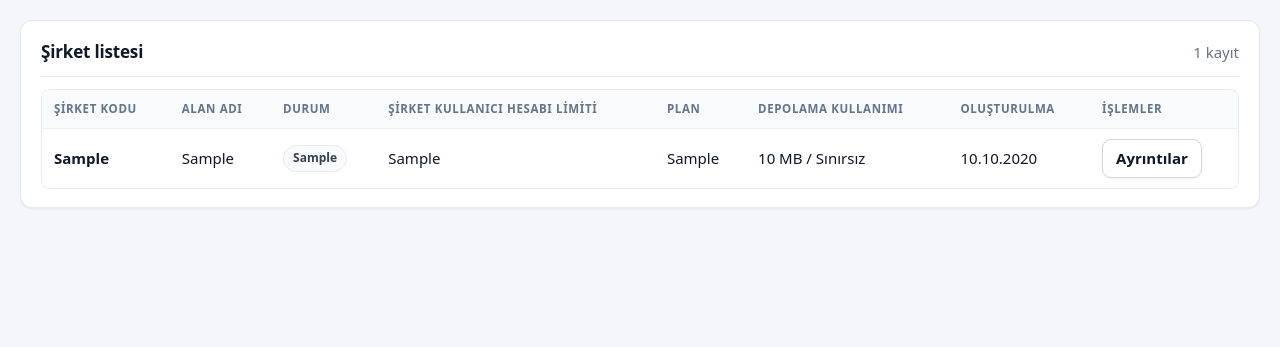
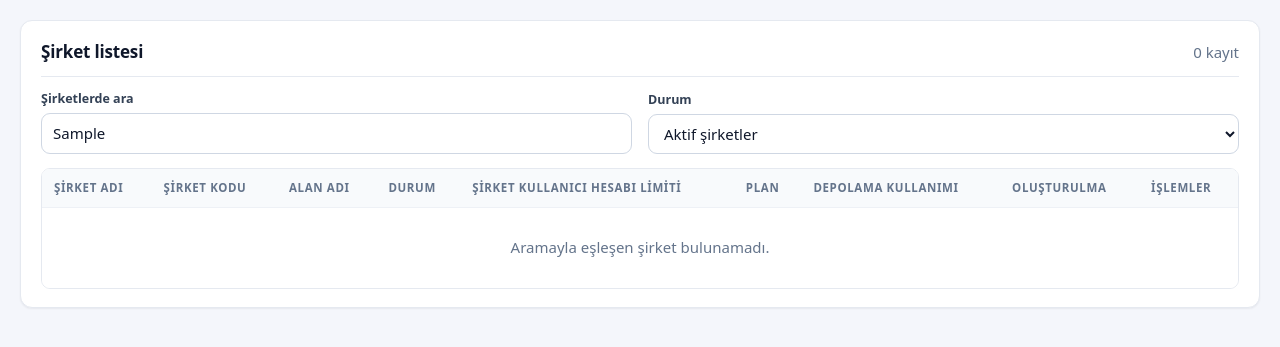
Before and after one commit to hakanozdemir0/persopyro, a Django app: template apps/platform/templates/platform/dashboard.html in a window 1280 px wide. Shown: the part 171-518 px from the top of the page. Run offline with Django 5.2, Linux system fonts and the light colour scheme; the template is opened without the code that fills it: most values are stand-ins (such as "Sample title", 1, 10 or a date in 2020).

Commit message:
Improve company search and table styling

```diff
--- a/apps/platform/templates/platform/base.html
+++ b/apps/platform/templates/platform/base.html
@@ -68,6 +68,11 @@
     button:hover, .button:hover { background: #f8fafc; text-decoration: none; }
     button.primary, .button.primary { border-color: var(--accent); background: var(--accent); color: #fff; }
     button.primary:hover, .button.primary:hover { border-color: var(--accent-dark); background: var(--accent-dark); }
+    button.company-status-action { min-height: 34px; padding: 5px 10px; box-shadow: none; font-size: 13px; }
+    button.company-status-action.deactivate { border-color: #e8d9b9; background: #faf7f0; color: #78633d; }
+    button.company-status-action.deactivate:hover { background: #f3eddf; }
+    button.company-status-action.activate { border-color: #c9dfd0; background: #f1f7f3; color: #456b52; }
+    button.company-status-action.activate:hover { background: #e6f1e9; }
     button.ghost, .button.ghost { border-color: transparent; background: transparent; box-shadow: none; }
     button:focus-visible, .button:focus-visible { outline: 2px solid var(--accent); outline-offset: 2px; }
     .subsection-title { grid-column: 1 / -1; margin: 8px 0 -4px; padding-top: 12px;
--- a/apps/platform/templates/platform/dashboard.html
+++ b/apps/platform/templates/platform/dashboard.html
@@ -115,28 +115,44 @@
   {% if tab != 'create' %}<section class="card" aria-labelledby="company-list-title">
     <div class="section-head">
       <h2 id="company-list-title">Şirket listesi</h2>
-      <span class="muted">{{ tenants|length }} kayıt</span>
+      <span class="muted"><span id="company-result-count">{{ tenants|length }}</span> kayıt</span>
+    </div>
+    <div class="form-grid" style="margin-bottom:14px">
+      <div class="field">
+        <label for="company-search">Şirketlerde ara</label>
+        <input id="company-search" type="search" value="{{ company_search }}" placeholder="Şirket adı veya listedeki başka bir bilgi">
+      </div>
+      <div class="field">
+        <label for="company-status-filter">Durum</label>
+        <select id="company-status-filter">
+          <option value="active" selected>Aktif şirketler</option>
+          <option value="inactive">Pasif şirketler</option>
+          <option value="all">Tüm şirketler</option>
+        </select>
+      </div>
     </div>
     <div class="table-wrap">
       <table>
         <thead>
-          <tr><th>Şirket kodu</th><th>Alan adı</th><th>Durum</th><th>Şirket kullanıcı hesabı limiti</th><th>Plan</th><th>Depolama kullanımı</th><th>Oluşturulma</th><th>İşlemler</th></tr>
+          <tr><th>Şirket adı</th><th>Şirket kodu</th><th>Alan adı</th><th>Durum</th><th>Şirket kullanıcı hesabı limiti</th><th>Plan</th><th>Depolama kullanımı</th><th>Oluşturulma</th><th>İşlemler</th></tr>
         </thead>
-        <tbody>
+        <tbody id="company-list-rows">
         {% for tenant in tenants %}
-          <tr>
+          <tr data-company-row>
+            <td><strong>{{ tenant.9 }}</strong></td>
             <td><strong>{{ tenant.1 }}</strong></td>
             <td>{{ tenant.2|default:"—" }}</td>
-            <td><span class="badge">{{ tenant.3 }}</span></td>
+            <td><span class="badge" data-company-status="{{ tenant.3 }}">{{ tenant.3 }}</span></td>
             <td>{{ tenant.4 }}</td>
             <td>{{ tenant.5|default:"—" }}</td>
             <td>{% if tenant.7 > 0 %}{{ tenant.8|floatformat:"-2" }} / {{ tenant.7|floatformat:"-2" }} MB{% else %}{{ tenant.8|floatformat:"-2" }} MB / Sınırsız{% endif %}</td>
             <td>{{ tenant.6|date:"d.m.Y" }}</td>
-            <td><div class="row-actions"><a class="button" href="{% url 'platform-tenant-detail' tenant.0 %}">Ayrıntılar</a>{% if can_manage_companies %}<a class="button primary" href="{% url 'platform-tenant-detail' tenant.0 %}#company-edit">Düzenle</a>{% endif %}{% if can_toggle_tenant %}{% if tenant.3 == 'active' or tenant.3 == 'trial' %}<form method="post" action="{% url 'platform-tenant-status' tenant.0 %}">{% csrf_token %}<input type="hidden" name="action" value="deactivate"><button class="danger" type="submit">Pasife al</button></form>{% elif tenant.3 == 'suspended' %}<form method="post" action="{% url 'platform-tenant-status' tenant.0 %}">{% csrf_token %}<input type="hidden" name="action" value="activate"><button class="primary" type="submit">Aktif et</button></form>{% endif %}{% endif %}</div></td>
+            <td><div class="row-actions"><a class="button" href="{% url 'platform-tenant-detail' tenant.0 %}">Ayrıntılar</a>{% if can_manage_companies %}<a class="button primary" href="{% url 'platform-tenant-detail' tenant.0 %}#company-edit">Düzenle</a>{% endif %}{% if can_toggle_tenant %}{% if tenant.3 == 'active' or tenant.3 == 'trial' %}<form method="post" action="{% url 'platform-tenant-status' tenant.0 %}">{% csrf_token %}<input type="hidden" name="action" value="deactivate"><button class="company-status-action deactivate" type="submit">Pasife al</button></form>{% elif tenant.3 == 'suspended' %}<form method="post" action="{% url 'platform-tenant-status' tenant.0 %}">{% csrf_token %}<input type="hidden" name="action" value="activate"><button class="company-status-action activate" type="submit">Aktif et</button></form>{% endif %}{% endif %}</div></td>
           </tr>
         {% empty %}
-          <tr><td class="empty-state" colspan="8">Henüz şirket kaydı yok.</td></tr>
+          <tr><td class="empty-state" colspan="9">Henüz şirket kaydı yok.</td></tr>
         {% endfor %}
+          <tr id="company-search-empty" hidden><td class="empty-state" colspan="9">Aramayla eşleşen şirket bulunamadı.</td></tr>
         </tbody>
       </table>
     </div>
@@ -146,6 +162,32 @@
 {% block extra_scripts %}
 <script>
 (() => {
+  const companySearch = document.getElementById('company-search');
+  if (companySearch) {
+    const statusFilter = document.getElementById('company-status-filter');
+    const rows = [...document.querySelectorAll('[data-company-row]')];
+    const empty = document.getElementById('company-search-empty');
+    const count = document.getElementById('company-result-count');
+    const normalize = (value) => value.toLocaleLowerCase('tr-TR').trim();
+    const filterCompanies = () => {
+      const query = normalize(companySearch.value);
+      const selectedStatus = statusFilter?.value || 'active';
+      let visible = 0;
+      rows.forEach((row) => {
+        const status = row.querySelector('[data-company-status]')?.dataset.companyStatus;
+        const isActive = status === 'active' || status === 'trial';
+        const matchesStatus = selectedStatus === 'all' || (selectedStatus === 'active' ? isActive : !isActive);
+        const matches = matchesStatus && normalize(row.textContent).includes(query);
+        row.hidden = !matches;
+        if (matches) visible += 1;
+      });
+      if (empty) empty.hidden = (!query && selectedStatus === 'all') || visible > 0;
+      if (count) count.textContent = String(visible);
+    };
+    companySearch.addEventListener('input', filterCompanies);
+    statusFilter?.addEventListener('change', filterCompanies);
+    filterCompanies();
+  }
   const customBox = document.getElementById('create-custom-fields');
   if (customBox) {
     const customJson = document.getElementById('create-custom-fields-json');
--- a/apps/platform/views.py
+++ b/apps/platform/views.py
@@ -402,10 +402,13 @@ def platform_dashboard(request):  # noqa: ANN001, ANN201
         tenant_id = row[0]
         with tenant_context(tenant_id):
             storage_used_mb = round(tenant_file_usage_bytes(tenant_id) / (1024 * 1024), 2)
+            company_name = Tenant.objects.filter(pk=tenant_id, deleted_at__isnull=True).values_list(
+                "name", flat=True
+            ).first() or row[1]
         tenants.append(
             (
                 *row[:5], dict(TENANT_PLAN_CHOICES).get(row[5], row[5]),
-                row[6], row[7], storage_used_mb,
+                row[6], row[7], storage_used_mb, company_name,
             )
         )
     record_platform_event(
@@ -421,6 +424,7 @@ def platform_dashboard(request):  # noqa: ANN001, ANN201
         {
             "email": user[2],
             "tenants": tenants,
+            "company_search": request.GET.get("q", ""),
             "can_create_tenant": "platform.tenant.create" in permissions,
             "can_manage_companies": "platform.settings.manage" in permissions,
             "can_manage_admins": "platform.role.assign" in permissions,
--- a/apps/testui/templates/testui/app.html
+++ b/apps/testui/templates/testui/app.html
@@ -948,7 +948,7 @@ tıklanınca kapanır.
         </div>
       </div>
       <div class="card">
-        ${kayitSayisi ? `<div class="tablo-kaydir"><table class="data-table" id="calisan-tablosu"><thead><tr>
+        ${kayitSayisi ? `<div class="tablo-kaydir"><table class="data-table zebra" id="calisan-tablosu"><thead><tr>
             <th>Çalışan</th><th>Çalışan no</th><th>Unvan</th><th>Birim</th><th>Yönetici</th>
             <th>Rol (yetki)</th><th class="sayi">Kalan izin</th><th>Durum</th><th class="aksiyon">İşlem</th>
           </tr></thead><tbody>
@@ -2900,7 +2900,7 @@ tıklanınca kapanır.
         if (!rows.length) { tablo.innerHTML = `<div class="bos">Görüntüleme kapsamınızda yaklaşan vardiya ataması yok.</div>`; return; }
         const gorunenler = rows.slice((sayfa - 1) * sayfaBoyutu, sayfa * sayfaBoyutu);
         const islemTarihi = (value) => value ? new Intl.DateTimeFormat("tr-TR", { dateStyle: "short", timeStyle: "short", timeZone: "Europe/Istanbul" }).format(new Date(value)) : "—";
-        tablo.innerHTML = `<div class="tablo-kaydir"><table class="data-table"><thead><tr><th>İşlem tarihi</th><th>İşlem yapılan tarih</th><th>Çalışan</th><th>Birim</th><th>Vardiya</th><th>Atamayı yapan</th>${meta.can_assign ? "<th>İşlem</th>" : ""}</tr></thead><tbody>${gorunenler.map((a) => `<tr><td>${esc(islemTarihi(a.created_at))}</td><td>${esc(a.work_date)}</td><td>${esc(a.employee_name)} <span class="muted small">${esc(a.employee_no)}</span></td><td>${esc(a.department || "—")}</td><td><strong>${esc(a.shift_name)}</strong> · ${esc(a.start_time)}–${esc(a.end_time)}</td><td>${esc(a.assigned_by || "—")}</td>${meta.can_assign ? `<td><button type="button" class="kucuk" data-shift-assignment-edit="${esc(a.id)}">Düzenle</button></td>` : ""}</tr>`).join("")}</tbody></table></div><div class="shift-log-pagination"><label>Sayfada göster <select id="${sayfaBoyutuId}"><option value="5"${sayfaBoyutu === 5 ? " selected" : ""}>5</option><option value="10">10</option><option value="20">20</option><option value="50">50</option></select></label><span class="muted small">${rows.length} kayıt · Sayfa ${sayfa} / ${sayfaSayisi}</span><div><button type="button" class="kucuk" data-page-prev${sayfa <= 1 ? " disabled" : ""}>Önceki</button> <button type="button" class="kucuk" data-page-next${sayfa >= sayfaSayisi ? " disabled" : ""}>Sonraki</button></div></div>`;
+        tablo.innerHTML = `<div class="tablo-kaydir"><table class="data-table zebra"><thead><tr><th>İşlem tarihi</th><th>İşlem yapılan tarih</th><th>Çalışan</th><th>Birim</th><th>Vardiya</th><th>Atamayı yapan</th>${meta.can_assign ? "<th>İşlem</th>" : ""}</tr></thead><tbody>${gorunenler.map((a) => `<tr><td>${esc(islemTarihi(a.created_at))}</td><td>${esc(a.work_date)}</td><td>${esc(a.employee_name)} <span class="muted small">${esc(a.employee_no)}</span></td><td>${esc(a.department || "—")}</td><td><strong>${esc(a.shift_name)}</strong> · ${esc(a.start_time)}–${esc(a.end_time)}</td><td>${esc(a.assigned_by || "—")}</td>${meta.can_assign ? `<td><button type="button" class="kucuk" data-shift-assignment-edit="${esc(a.id)}">Düzenle</button></td>` : ""}</tr>`).join("")}</tbody></table></div><div class="shift-log-pagination"><label>Sayfada göster <select id="${sayfaBoyutuId}"><option value="5"${sayfaBoyutu === 5 ? " selected" : ""}>5</option><option value="10">10</option><option value="20">20</option><option value="50">50</option></select></label><span class="muted small">${rows.length} kayıt · Sayfa ${sayfa} / ${sayfaSayisi}</span><div><button type="button" class="kucuk" data-page-prev${sayfa <= 1 ? " disabled" : ""}>Önceki</button> <button type="button" class="kucuk" data-page-next${sayfa >= sayfaSayisi ? " disabled" : ""}>Sonraki</button></div></div>`;
         tablo.querySelector(`#${sayfaBoyutuId}`).addEventListener("change", (event) => { sayfaBoyutu = Number(event.target.value); sayfa = 1; renderAssignments(); });
         tablo.querySelector("[data-page-prev]").addEventListener("click", () => { sayfa -= 1; renderAssignments(); });
         tablo.querySelector("[data-page-next]").addEventListener("click", () => { sayfa += 1; renderAssignments(); });
@@ -2936,7 +2936,7 @@ tıklanınca kapanır.
           .reduce((toplam, e) => toplam + Number(e.duration_minutes || 0), 0);
         const byCell = (id, iso) => weekEvents.filter((e) => e.employee_id === id && e.date === iso);
         const eventHtml = (e) => `<div class="vardiya-hucre olay-${esc(e.kind)}"><strong>${esc(e.title)}</strong><span>${esc(e.time)}</span><small>${esc(e.kind_label)}</small></div>`;
-        document.getElementById("shift-control-table").innerHTML = employees.length ? `<div class="vardiya-legend"><span class="pill">Vardiya</span><span class="pill approved">İzin</span><span class="pill ok">Serbest zaman</span><span class="pill pending">Fazla mesai</span><span class="pill danger">Çakışma</span></div><p class="muted small">Saat toplamları atanmış vardiyalardan hesaplanır; mola süresi düşülür.</p><div class="tablo-kaydir"><table class="data-table vardiya-hafta"><thead><tr><th>Çalışan</th>${days.map((d) => `<th>${d.display}</th>`).join("")}</tr></thead><tbody>${employees.map((employee) => `<tr><td><strong>${esc(employee.employee)}</strong><br><span class="muted small">${esc(employee.employee_no)} · ${esc(employee.department || "—")}</span><br><span class="muted small">Bu hafta: <strong>${formatDakika(vardiyaDakikasi(employee.id, start, end))}</strong><br>Bu ay: <strong>${formatDakika(vardiyaDakikasi(employee.id, ayBaslangic, ayBitis))}</strong></span></td>${days.map((d) => `<td>${byCell(employee.id, d.iso).map(eventHtml).join("") || '<span class="muted small">—</span>'}</td>`).join("")}</tr>`).join("")}</tbody></table></div>` : `<div class="bos">Çalışan bulunamadı.</div>`;
+        document.getElementById("shift-control-table").innerHTML = employees.length ? `<div class="vardiya-legend"><span class="pill">Vardiya</span><span class="pill approved">İzin</span><span class="pill ok">Serbest zaman</span><span class="pill pending">Fazla mesai</span><span class="pill danger">Çakışma</span></div><p class="muted small">Saat toplamları atanmış vardiyalardan hesaplanır; mola süresi düşülür.</p><div class="tablo-kaydir"><table class="data-table vardiya-hafta zebra"><thead><tr><th>Çalışan</th>${days.map((d) => `<th>${d.display}</th>`).join("")}</tr></thead><tbody>${employees.map((employee) => `<tr><td><strong>${esc(employee.employee)}</strong><br><span class="muted small">${esc(employee.employee_no)} · ${esc(employee.department || "—")}</span><br><span class="muted small">Bu hafta: <strong>${formatDakika(vardiyaDakikasi(employee.id, start, end))}</strong><br>Bu ay: <strong>${formatDakika(vardiyaDakikasi(employee.id, ayBaslangic, ayBitis))}</strong></span></td>${days.map((d) => `<td>${byCell(employee.id, d.iso).map(eventHtml).join("") || '<span class="muted small">—</span>'}</td>`).join("")}</tr>`).join("")}</tbody></table></div>` : `<div class="bos">Çalışan bulunamadı.</div>`;
       };
       const ilk = await PERSOPYRO_UI.cagir(`/test-ui/api/shift-control?from=${fmt(first)}&to=${fmt(first)}`);
       const controlEmployees = ilk.meta?.employees || [];
--- a/apps/testui/templates/testui/base.html
+++ b/apps/testui/templates/testui/base.html
@@ -230,6 +230,9 @@ Sayfalar rastgele margin/padding kullanmaz; boşluklar bu sınıflardan gelir.
     tbody tr:hover { background: #fafcff; }
     tbody tr.secili { background: var(--accent-soft); }
     tbody tr:last-child td { border-bottom: none; }
+    .data-table.zebra tbody > tr:nth-child(even) > td { background: #f7f9fc; }
+    .data-table.zebra tbody > tr:hover > td { background: #eef4ff; }
+    .data-table.zebra tbody > tr.secili > td { background: var(--accent-soft); }
     td .pill + .pill { margin-left: 4px; }
     .tablo-kaydir { overflow-x: auto; margin: 0 -4px; }
     .data-table td.aksiyon, .data-table th.aksiyon { text-align: right; white-space: nowrap; }
@@ -253,6 +256,7 @@ Sayfalar rastgele margin/padding kullanmaz; boşluklar bu sınıflardan gelir.
       border: 1px solid var(--line); border-radius: var(--r-sm); background: #fbfcfe; }
     .calisan-secici-satir { display: flex; align-items: center; gap: 9px; padding: 8px 9px;
       margin: 0; border-radius: 6px; cursor: pointer; font-weight: 400; }
+    .calisan-secici-satir:nth-child(even) { background: #f7f9fc; }
     .calisan-secici-satir:hover { background: var(--accent-soft); }
     .calisan-secici-satir input { flex: 0 0 auto; width: 16px; height: 16px; }
     .calisan-secici-satir span { display: flex; flex-direction: column; gap: 1px; }
```
